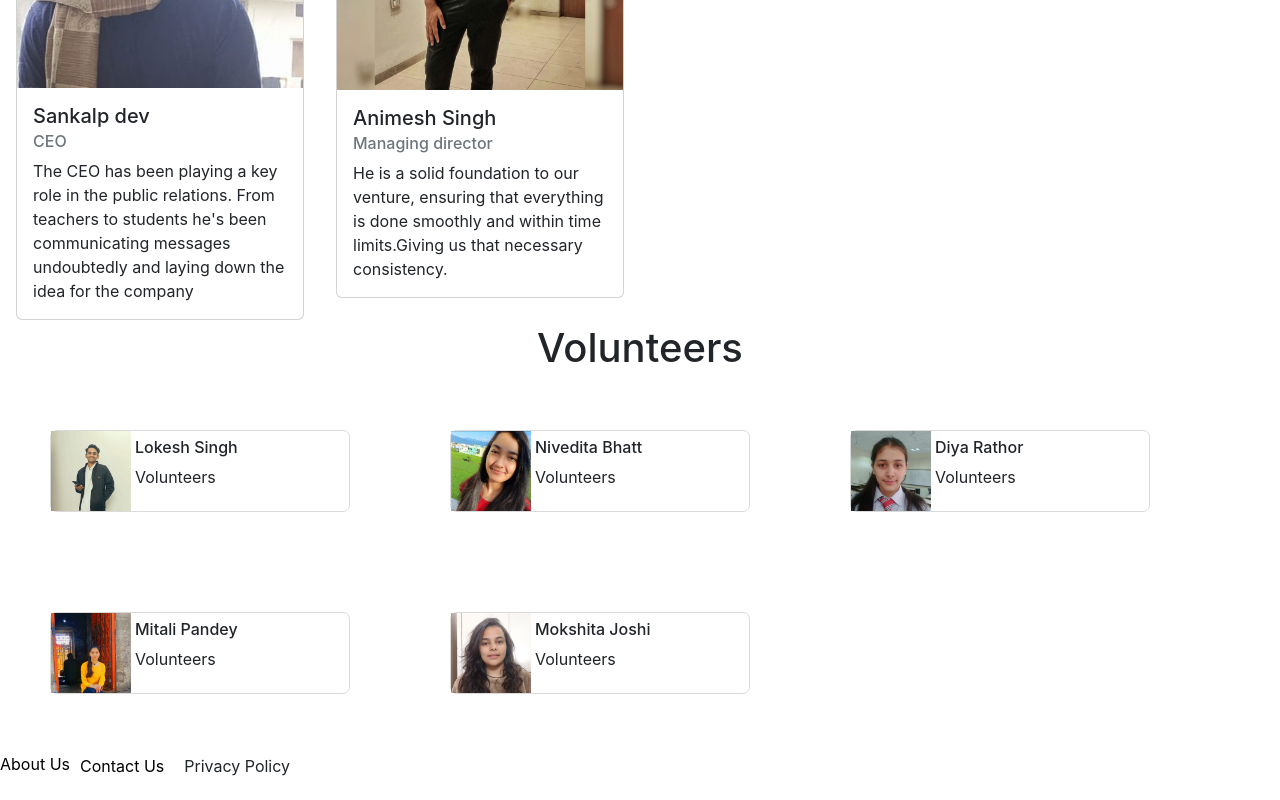
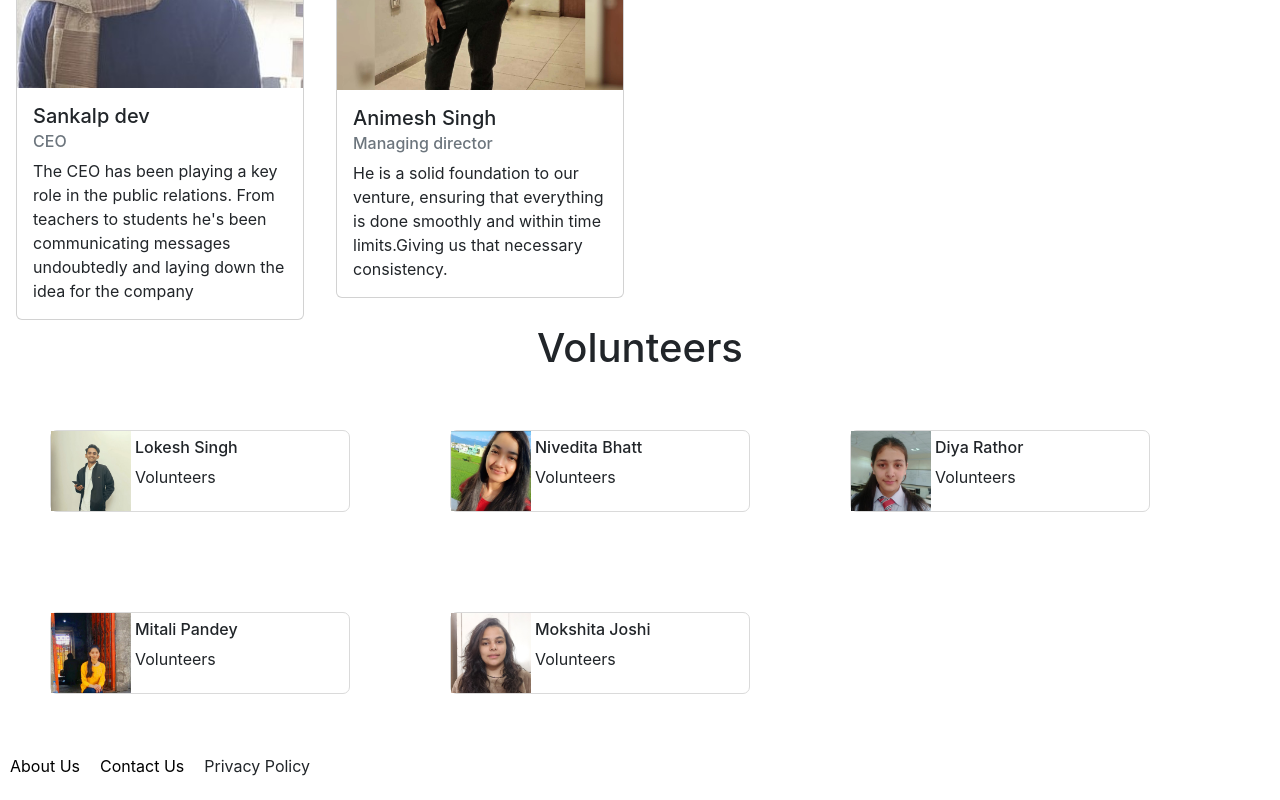
Before and after one commit to JeevanJoshi4434/Incubator-test, a React (Create React App) app: page /aboutus in a window 1280 px wide. Shown: the part 865-1665 px from the top of the page. Built offline with nearby package versions, Linux system fonts and the light colour scheme.

Commit message:
aboutUs bug fixed

```diff
--- a/src/components/Footer.js
+++ b/src/components/Footer.js
@@ -1,12 +1,13 @@
 import React from 'react';
-import { Link } from 'react-router-dom';
+import { Link, useHistory } from 'react-router-dom';
 import './css/home.css';
 const Footer = () => {
+
   return (
     <div>
       <div className='footer'>
                 <div className='left'>
-                    <Link className='d-flex align-items-center my-2' to="/aboutus"><p>About Us</p></Link>
+                    <p><a className='' href="/aboutus">About Us</a></p>
                     <p><Link to="/contact">Contact Us</Link></p>
                     <p>Privacy Policy</p>
                 </div>
```
